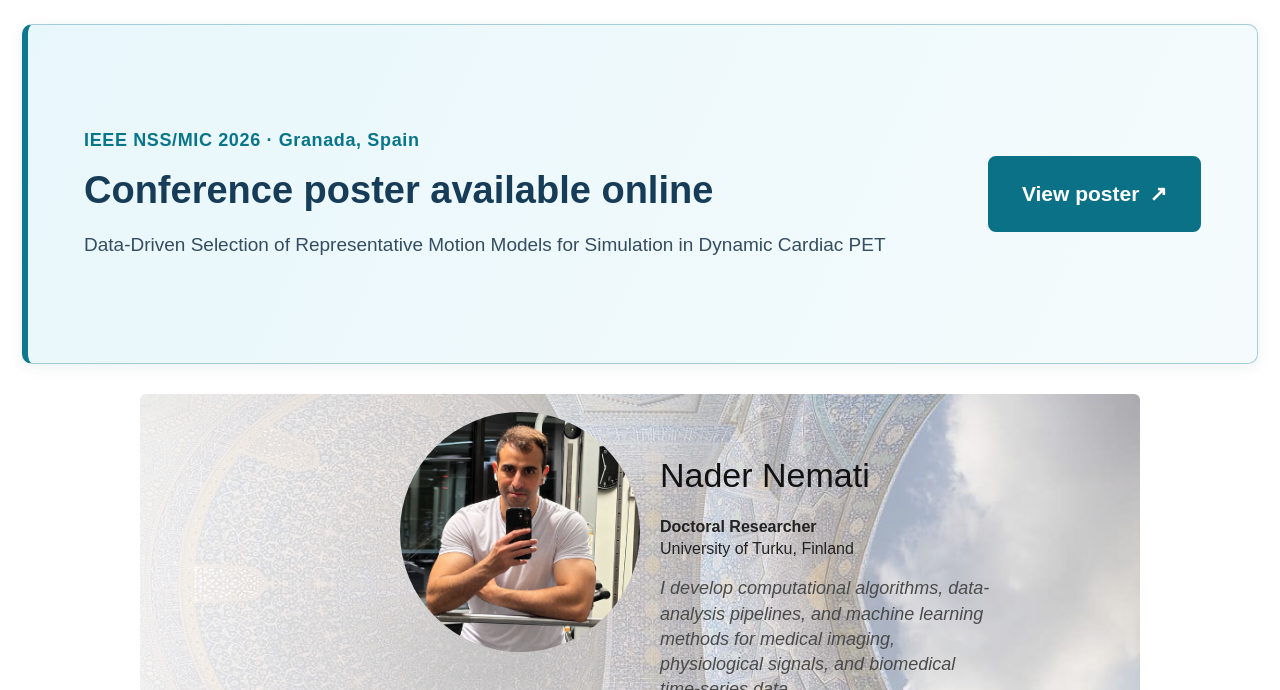
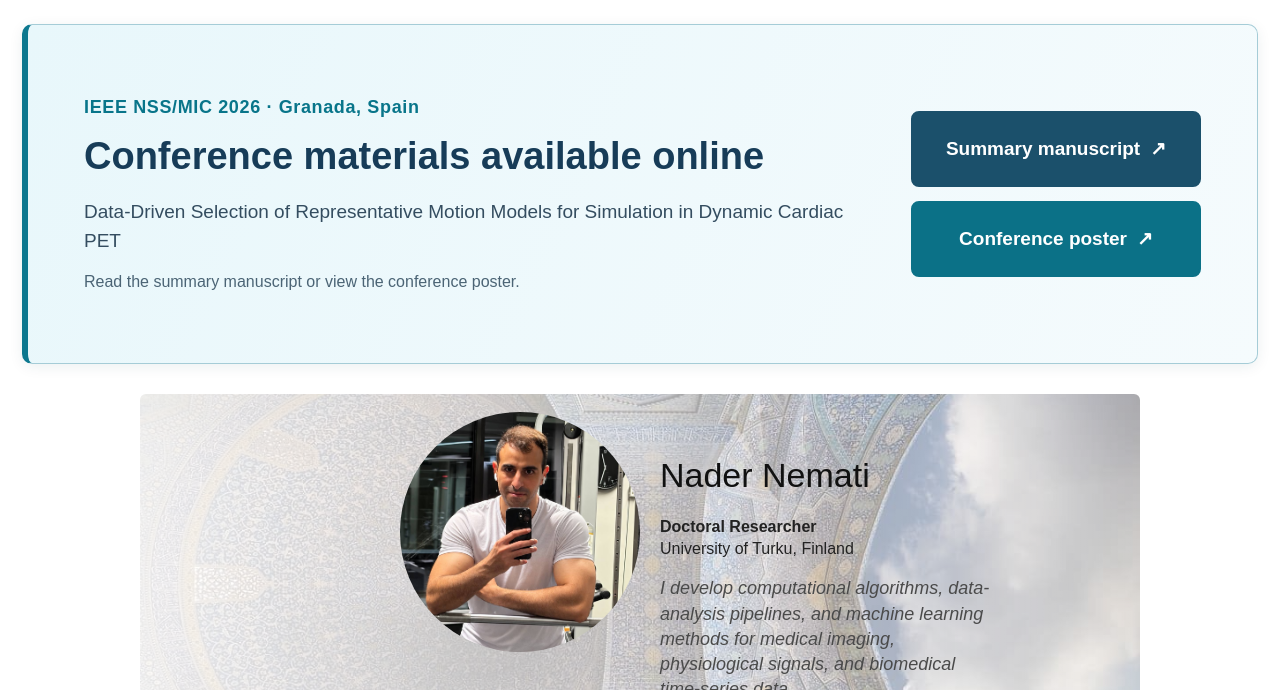
Before and after one commit to NaderNemati/NaderNemati.github.io, a plain HTML site: page index.html in a window 1280 px wide. Shown: the top 690 px of the page. Drawn offline with Linux system fonts and the light colour scheme.

Commit message:
Update conference materials section in index.html
Updated the heading to reflect available conference materials and added links for the summary manuscript and conference poster.

```diff
--- a/index.html
+++ b/index.html
@@ -112,6 +112,59 @@
             section.poster-access-banner h2.poster-access-heading { font-size: 25px; }
             section.poster-access-banner a.poster-access-button { width: 100%; }
         }
+
+        /* Two independent PDF links, limited to the conference box. */
+        section.poster-access-banner .poster-access-hint {
+            margin: 14px 0 0;
+            color: #4b6475;
+            font-size: 16px;
+            line-height: 1.5;
+        }
+        section.poster-access-banner .poster-access-actions {
+            display: flex;
+            flex: 0 0 290px;
+            flex-direction: column;
+            gap: 14px;
+            min-width: 0;
+        }
+        section.poster-access-banner .poster-access-actions a.poster-access-button {
+            width: 100%;
+            min-height: 76px;
+            padding: 16px 20px;
+            box-sizing: border-box;
+            font-size: 19px;
+            line-height: 1.25;
+            white-space: normal;
+        }
+        section.poster-access-banner .poster-access-actions a.poster-access-button--manuscript {
+            background-color: #1b506b;
+            border-color: #1b506b;
+            color: #fff;
+        }
+        section.poster-access-banner .poster-access-actions a.poster-access-button--manuscript:hover,
+        section.poster-access-banner .poster-access-actions a.poster-access-button--manuscript:focus-visible {
+            background-color: #103b51;
+            border-color: #103b51;
+            color: #fff;
+        }
+        section.poster-access-banner .poster-access-actions a.poster-access-button--poster {
+            background-color: #0b7187;
+            border-color: #0b7187;
+            color: #fff;
+        }
+        @media (max-width: 900px) {
+            section.poster-access-banner .poster-access-actions { flex-basis: 235px; gap: 12px; }
+            section.poster-access-banner .poster-access-actions a.poster-access-button {
+                font-size: 16px;
+                min-height: 62px;
+                padding: 12px 14px;
+            }
+            section.poster-access-banner .poster-access-hint { font-size: 14px; }
+        }
+        @media (max-width: 620px) {
+            section.poster-access-banner .poster-access-actions { width: 100%; flex-basis: auto; }
+            section.poster-access-banner .poster-access-actions a.poster-access-button { width: 100%; min-height: 60px; }
+        }
     </style>
 
 </head>
@@ -128,16 +181,26 @@
 <section class="poster-access-banner container" aria-labelledby="poster-access-heading">
     <div class="poster-access-copy">
         <p class="poster-access-eyebrow">IEEE NSS/MIC 2026 · Granada, Spain</p>
-        <h2 id="poster-access-heading" class="poster-access-heading">Conference poster available online</h2>
+        <h2 id="poster-access-heading" class="poster-access-heading">Conference materials available online</h2>
         <p class="poster-access-summary">Data-Driven Selection of Representative Motion Models for Simulation in Dynamic Cardiac PET</p>
-    </div>
-    <a class="poster-access-button"
-       href="https://users.utu.fi/ripekl/mic-2026-poster/"
-       target="_blank"
-       rel="noopener noreferrer"
-       aria-label="Open the MIC 2026 poster page at the University of Turku">
-        View poster <span aria-hidden="true">↗</span>
-    </a>
+        <p class="poster-access-hint">Read the summary manuscript or view the conference poster.</p>
+    </div>
+    <div class="poster-access-actions" role="group" aria-label="Conference materials">
+        <a class="poster-access-button poster-access-button--manuscript"
+           href="https://users.utu.fi/ripekl/wp-content/uploads/sites/1227/2026/11/Data_Driven_Selection_of_Representative_Motion_Models_for_Simulation_in_Dynamic_Cardiac_PET-1.pdf"
+           target="_blank"
+           rel="noopener noreferrer"
+           aria-label="Open the summary manuscript PDF">
+            Summary manuscript <span aria-hidden="true">↗</span>
+        </a>
+        <a class="poster-access-button poster-access-button--poster"
+           href="https://users.utu.fi/ripekl/wp-content/uploads/sites/1227/2026/11/MIC_Poster_edited.pdf"
+           target="_blank"
+           rel="noopener noreferrer"
+           aria-label="Open the conference poster PDF">
+            Conference poster <span aria-hidden="true">↗</span>
+        </a>
+    </div>
 </section>
 
 
```
